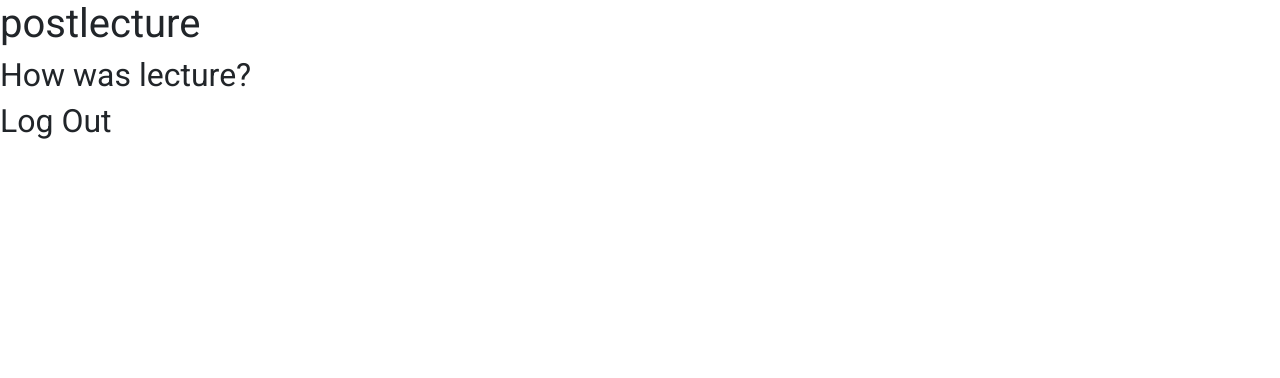
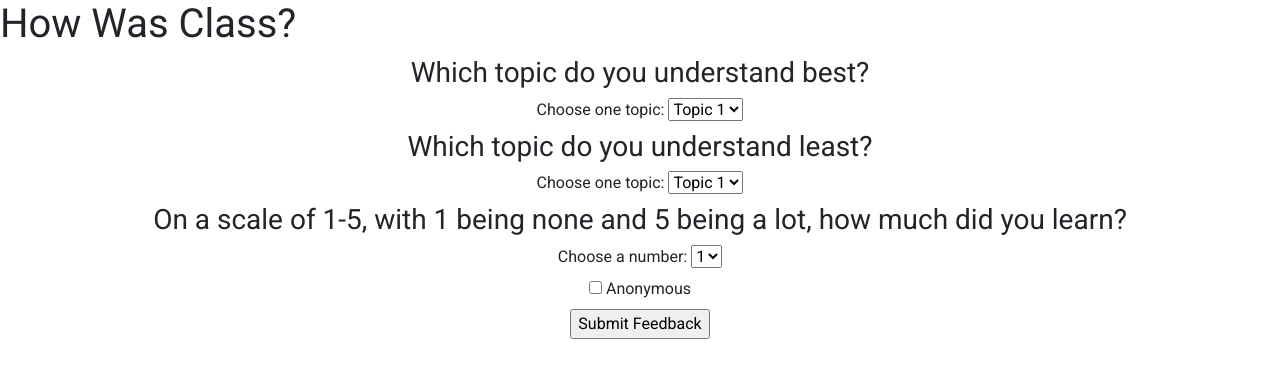
Before and after one commit to PennSpark/fa21-blue-fledge, a Django app: page /postlecture/ in a window 1280 px wide. Shown: the top 378 px of the page. Run offline with Django 3.2, Linux system fonts and the light colour scheme; some libraries are stand-ins or nearby versions.

Commit message:
updated postlecture

```diff
--- a/main/templates/postlecture.html
+++ b/main/templates/postlecture.html
@@ -8,14 +8,49 @@
 
 {% block body %}
 <div>
-  <h1>postlecture</h1>
-  <div>
-    <h2>How was lecture?</h2>
+  <h1>How Was Class?</h1>
+  <div style = "text-align: center;">
+    <form method="POST" action="/">
+      {% csrf_token %}
+      <h3> Which topic do you understand best? </h3>
+      <label for="topics"> Choose one topic:</label>
+        <select name="topics" id="topics">
+          <option value="one">Topic 1</option>
+          <option value="two">Topic 2</option>
+          <option value="three">Topic 3</option>
+          <option value="four">Topic 4</option>
+          <option value="five">Topic 5</option>
+        </select>
+    </form>
 
-  </div>
-  <div>
-    <h2>Log Out</h2>
+    <form method="POST" action="/">
+      {% csrf_token %}
+      <h3> Which topic do you understand least? </h3>
+      <label for="topics"> Choose one topic:</label>
+        <select name="topics" id="topics">
+          <option value="one">Topic 1</option>
+          <option value="two">Topic 2</option>
+          <option value="three">Topic 3</option>
+          <option value="four">Topic 4</option>
+          <option value="five">Topic 5</option>
+        </select>
+    </form>
 
+    <form method="POST" action="/">
+      {% csrf_token %}
+      <h3> On a scale of 1-5, with 1 being none and 5 being a lot, how much did you learn? </h3>
+      <label for="nums"> Choose a number:</label>
+        <select name="nums" id="nums">
+          <option value="one">1</option>
+          <option value="two">2</option>
+          <option value="three">3</option>
+          <option value="four">4</option>
+          <option value="five">5</option>
+        </select> <br>
+        <input type="checkbox" id="anon" name="anon" value="Anon">
+        <label for="anon"> Anonymous </label><br>
+      <input type="submit" value="Submit Feedback" />
+    </form>
   </div>
 </div>
 
```
